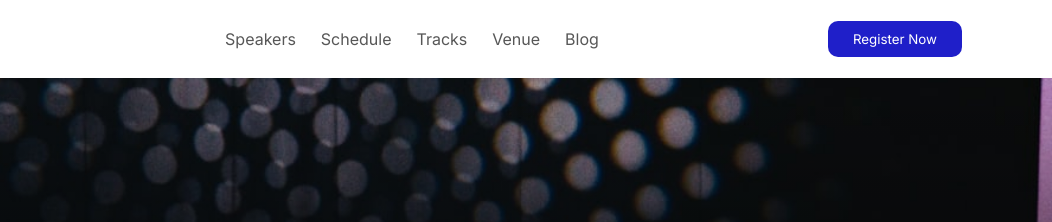
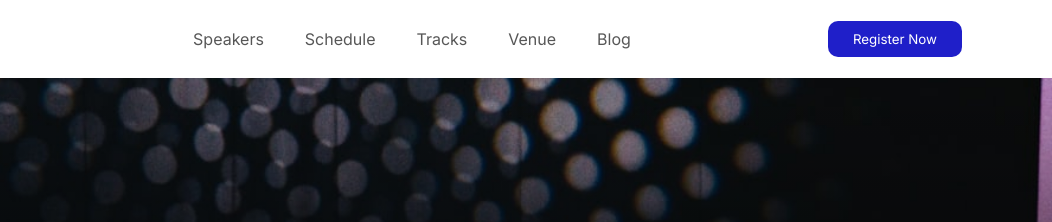
Before and after one commit to Wazida-in-code/Assignment-1-DEVCONF, a plain HTML site: page index.html in a window 1280 px wide. Shown: the top 222 px of the page, 228-1280 px from the left. Drawn offline with Linux system fonts and the light colour scheme.

Commit message:
Update Navber & Button

```diff
--- a/style.css
+++ b/style.css
@@ -10,6 +10,7 @@
     border-radius: 10px;
     border-style: none;
     color: white;
+    cursor: pointer;
 }
 
 /* navbar style start */
@@ -26,6 +27,15 @@ nav {
     display: flex;
     list-style: none;
     gap: 25px;
+}
+
+.nav-items-container li{
+    padding: 0 8px;
+}
+
+.nav-items-container li:hover{
+    background-color: #bababa;
+
 }
 
 a{
```
